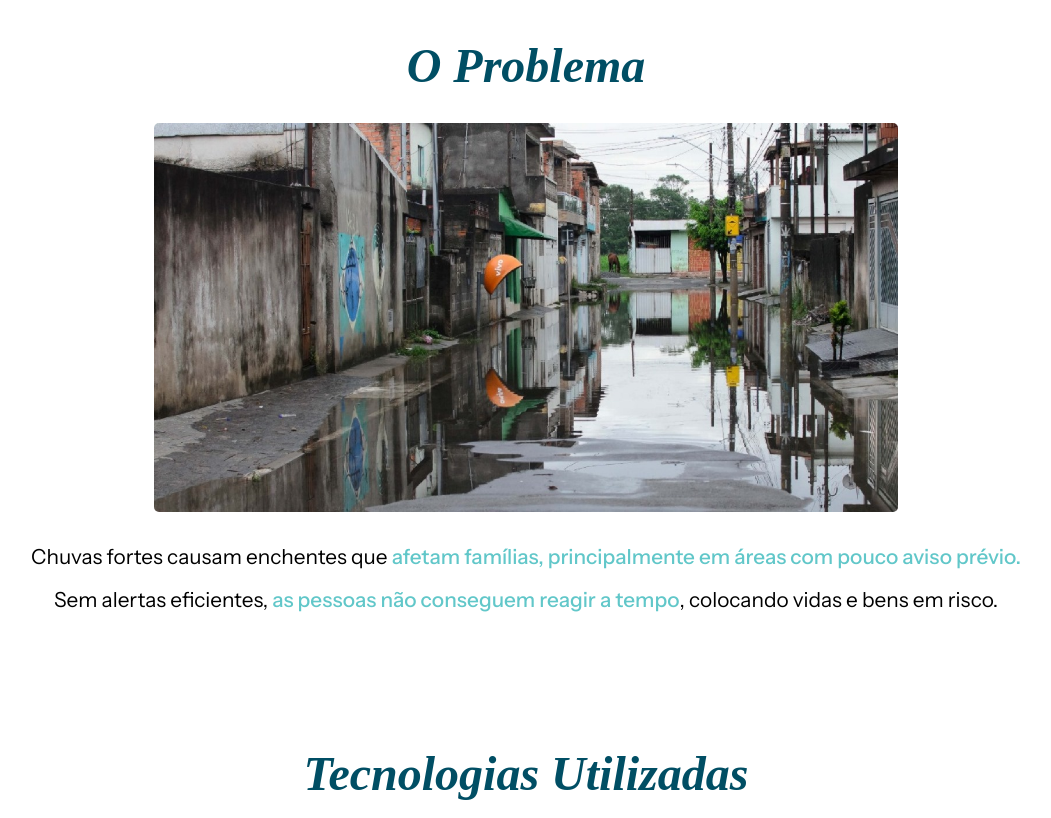
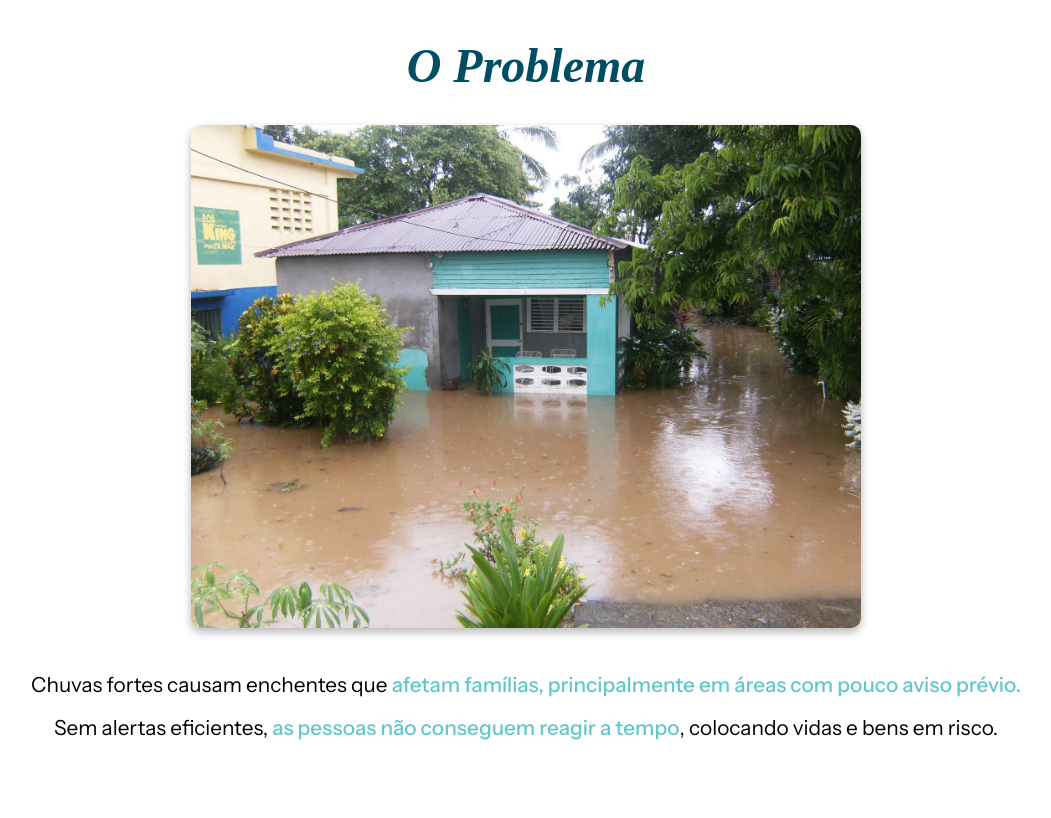
Before and after one commit to EduBassan/Front-GS, a plain HTML site: page index.html in a window 1280 px wide. Shown: the part 980-1798 px from the top of the page, without its empty margins (114-1165 px from the left). Drawn offline with Linux system fonts and the light colour scheme; a web font is replaced by a local one.

Commit message:
slideshow

```diff
--- a/css/index-style.css
+++ b/css/index-style.css
@@ -503,3 +503,28 @@ body {
     line-height: 1.6;
     font-size: 1rem;
 }
+
+.slideshow-container {
+    position: relative;
+    max-width: 90%;
+    margin: 1em auto;
+}
+
+.slide {
+    display: none;
+}
+
+.slide img {
+    width: 60%;
+    border-radius: 10px;
+    box-shadow: 0 4px 10px rgba(0, 0, 0, 0.3);
+}
+
+.fade {
+    animation: fade 1.5s;
+}
+
+@keyframes fade {
+    from {opacity: .4}
+    to {opacity: 1}
+}
--- a/index.html
+++ b/index.html
@@ -25,7 +25,7 @@
     <nav class="menu" id="menu">
         <a href="https://wokwi.com/projects/432242245577977857" target="_blank">Projeto</a>
         <a href="/Front-GS/pages/quiz.html" target="_blank">Quiz</a>
-        <a href="#" target="_blank">Tema</a>
+        <a href="#" id="botao-tema">Tema</a>
         <a href="/Front-GS/pages/form.html" class="btn" target="_blank">Participe</a>
     </nav>
 </header>
@@ -51,8 +51,16 @@
     <section class="problema">
         <h2>O Problema</h2>
 
-        <div class="imagem">
-            <img src="./img/problema.jpg" alt="Rua alagada">
+        <div class="slideshow-container">
+            <div class="slide fade">
+                <img src="./img/rua.jpg" alt="Rua alagada 1">
+            </div>
+            <div class="slide fade">
+                <img src="./img/casa.jpeg" alt="Casa inundada">
+            </div>
+            <div class="slide fade">
+                <img src="./img/enchentes-brasil-1476619703.jpg" alt="Rua alagada 2">
+            </div>
         </div>
 
         <div class="texto">
--- a/js/index.js
+++ b/js/index.js
@@ -6,3 +6,21 @@
     hamburger.classList.toggle('active');
     menu.classList.toggle('active');
   });
+
+let slideIndex = 0;
+showSlides();
+
+function showSlides() {
+    let i;
+    let slides = document.getElementsByClassName("slide");
+
+    for (i = 0; i < slides.length; i++) {
+        slides[i].style.display = "none";
+    }
+
+    slideIndex++;
+    if (slideIndex > slides.length) {slideIndex = 1}
+
+    slides[slideIndex - 1].style.display = "block";
+    setTimeout(showSlides, 4000);
+}
```
Also changed, not shown: img/casa.jpeg (added), img/rua.jpg (added), 1 other file.
